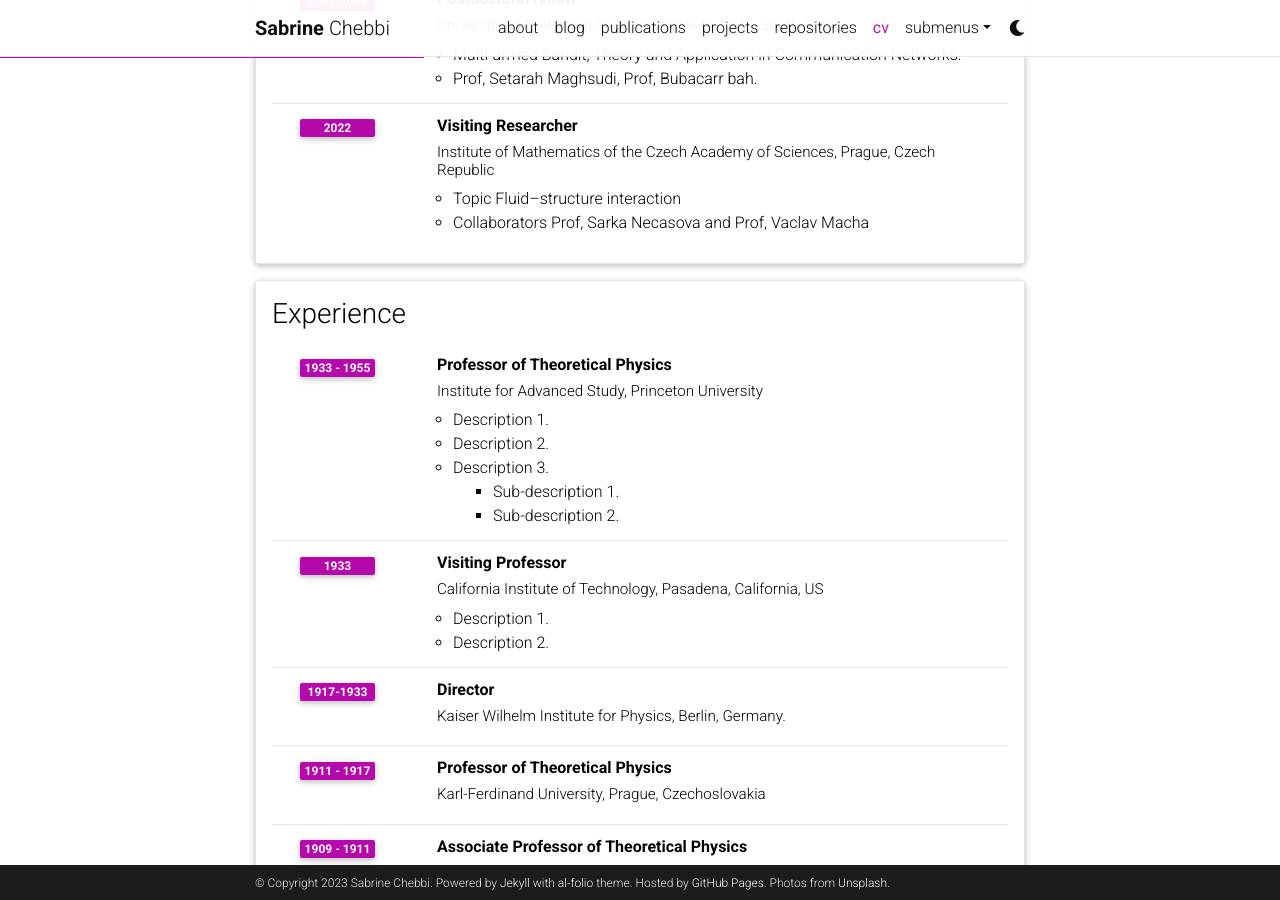
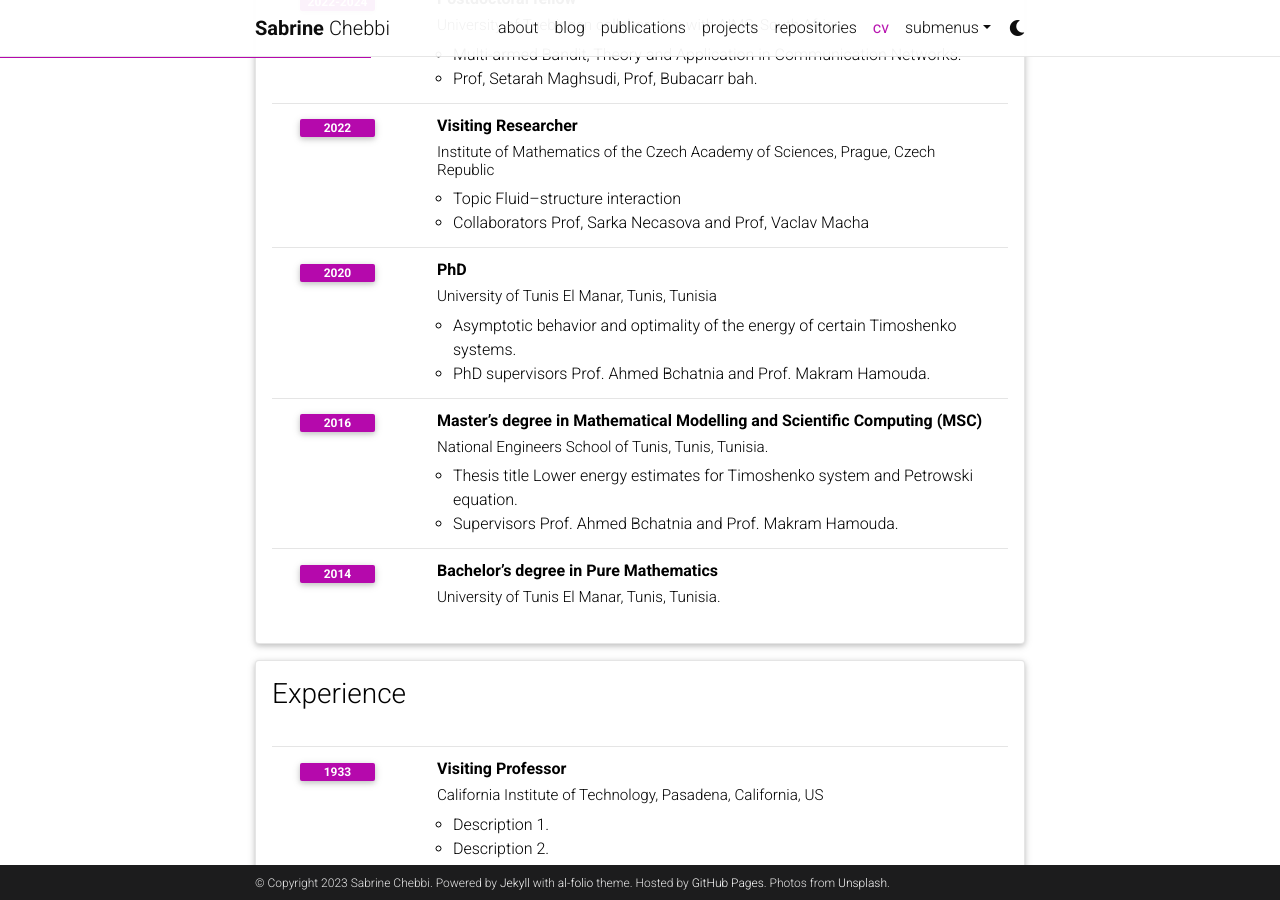
Before and after one commit to Sabrine-stack/Sabrine-stack.github.io, a Jekyll site: the page built from _pages/cv.md, in a window 1280 px wide and 900 px high, scrolled down 478 px. Built offline with Jekyll 4.4.1, drawn with Linux system fonts in a browser that asks for light colours; comment, search, counter and statistics services are not loaded; a style sheet for code colours, icons or effects is not loaded.

Commit message:
Update cv.yml

```diff
--- a/_data/cv.yml
+++ b/_data/cv.yml
@@ -24,15 +24,27 @@
       description:
         - Topic Fluid–structure interaction
         - Collaborators  Prof, Sarka Necasova and Prof, Vaclav Macha
+    - title: PhD
+      institution: University of Tunis El Manar, Tunis, Tunisia
+      year: 2020
+      description:
+        - Asymptotic behavior and optimality of the energy of certain Timoshenko systems.
+        - PhD supervisors Prof. Ahmed Bchatnia and Prof. Makram Hamouda.
 
+    - title: Master’s degree in Mathematical Modelling and Scientific Computing (MSC)
+      institution: National Engineers School of Tunis, Tunis, Tunisia.
+      year: 2016
+      description:
+        - Thesis title Lower energy estimates for Timoshenko system and Petrowski equation.
+        - Supervisors  Prof. Ahmed Bchatnia and Prof. Makram Hamouda.
+    - title: Bachelor’s degree in Pure Mathematics
+      institution: University of Tunis El Manar, Tunis, Tunisia.
+      year: 2014
 
 - title: Experience
   type: time_table
   contents:
-    - title: Professor of Theoretical Physics
-      institution: Institute for Advanced Study, Princeton University
-      year: 1933 - 1955
-      description:
+    -
         - Description 1.
         - Description 2.
         - title: Description 3.
```
